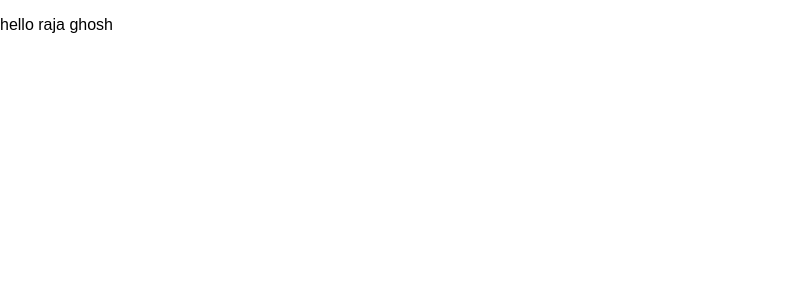
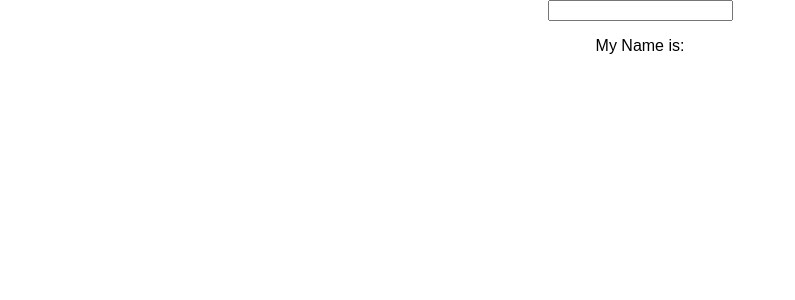
Before and after one commit to rajaghoshzhi/react-complete-guide_gitPush, a React app: page / in a window 1280 px wide. Shown: the top 300 px of the page, without its empty margins (0-795 px from the left). Built offline with nearby package versions, Linux system fonts and the light colour scheme.

Commit message:
commit fchnages

```diff
--- a/src/App.js
+++ b/src/App.js
@@ -1,11 +1,13 @@
 import React, { Component } from 'react';
-import './App.css';
+// import './App.css';
+import classes from './App.css';
+import Person from './components/person';
 
 class App extends Component {
   render() {
     return (
-      <div className="App">
-        <p> hello raja ghosh</p>
+      <div className={classes.App}>
+        <Person></Person>
       </div>
     );
   }
--- /dev/null
+++ b/src/components/person.js
@@ -0,0 +1,15 @@
+import React from 'react';
+
+const Person  = () => {
+
+    return (
+        <div>
+            <input type='text'/>
+            <p>My Name is:</p>
+        </div>
+
+
+    )
+}
+
+export default Person;
```
